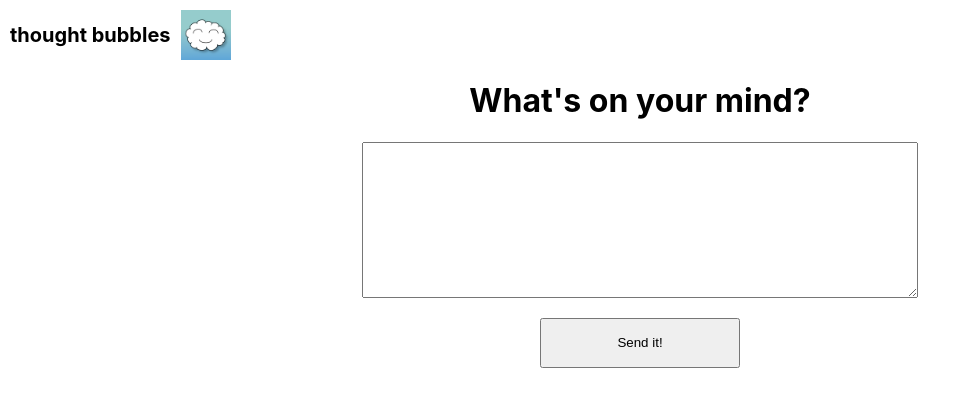
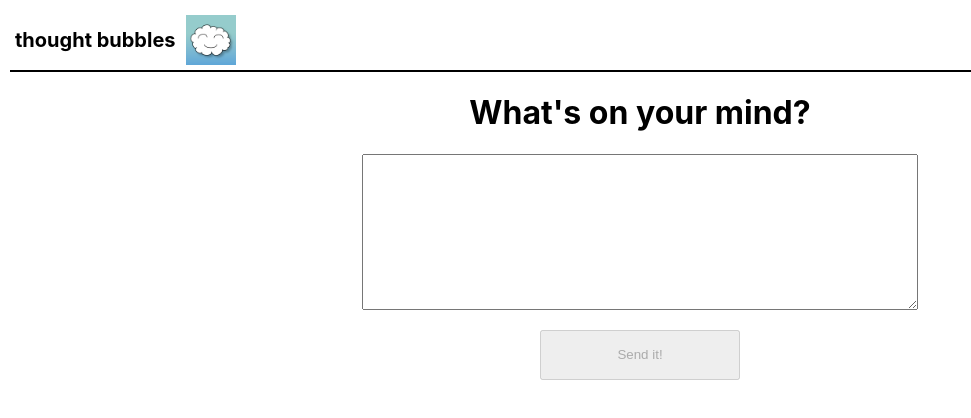
Before and after one commit to commit-app-playground/thought-bubbles-hop-frontend, a React (Create React App) app: page / in a window 1280 px wide. Shown: the top 418 px of the page, without its empty margins (0-971 px from the left). Built offline with nearby package versions, Linux system fonts and the light colour scheme.

Commit message:
Styling changes

```diff
--- a/package.json
+++ b/package.json
@@ -7,10 +7,12 @@
     "@testing-library/react": "^11.1.0",
     "@testing-library/user-event": "^12.1.10",
     "axios": "^0.21.1",
+    "nuka-carousel": "^4.7.8",
     "react": "^17.0.2",
     "react-dom": "^17.0.2",
     "react-router-dom": "^5.2.0",
     "react-scripts": "4.0.3",
+    "react-spinners": "^0.11.0",
     "styled-components": "^5.3.0",
     "web-vitals": "^1.0.1"
   },
--- a/src/App.js
+++ b/src/App.js
@@ -38,7 +38,7 @@ export default function App() {
           </Route>
 
           <Route path="/">
-            <EnterThoughtComponent key="enter-thought-component" setThoughtText={setThoughtText} />
+            <EnterThoughtComponent thoughtText={thoughtText} setThoughtText={setThoughtText} />
           </Route>
 
         </Switch>
--- a/src/components/EnterThoughtComponent.js
+++ b/src/components/EnterThoughtComponent.js
@@ -21,7 +21,7 @@ const SendThoughtButton = styled.button`
     height: 50px;
 `;
 
-const EnterThoughtComponent = ({setThoughtText}) => {
+const EnterThoughtComponent = ({thoughtText, setThoughtText}) => {
     let history = useHistory();
 
     const sendThought = () => {
@@ -32,7 +32,7 @@ const EnterThoughtComponent = ({setThoughtText}) => {
     <EnterThoughtForm key="enter-thought-form">
         <h1>What's on your mind?</h1>
         <ThoughtInput type="text" key="thought-input" onChange={(e) => setThoughtText(e.target.value)} />
-        <SendThoughtButton onClick={sendThought}>Send it!</SendThoughtButton>
+        <SendThoughtButton onClick={sendThought} disabled={!thoughtText.trim()}>Send it!</SendThoughtButton>
     </EnterThoughtForm>
     )
 };
--- a/src/components/HeaderComponent.js
+++ b/src/components/HeaderComponent.js
@@ -1,9 +1,11 @@
 import styled from 'styled-components';
 
 const HeaderBar = styled.div`
-    display: flex;
+    display: inline-flex;
     flex-direction: row;
     align-items: center;
+    padding: 5px;
+    border-bottom: 2px solid black;
 `
 
 const Title = styled.strong`
--- a/src/components/MatchedComponent.js
+++ b/src/components/MatchedComponent.js
@@ -3,11 +3,13 @@ import {
   } from "react-router-dom";
 import styled from 'styled-components';
 import React from 'react';
+import Carousel from "nuka-carousel";
 
 const MatchedComponentContainer = styled.div`
     display: flex;
     flex-direction: column;
     align-items: center;
+    justify-content: center;
 `;
 
 const RestartButton = styled.button`
@@ -16,24 +18,40 @@ const RestartButton = styled.button`
     height: 50px;
 `;
 
+const ThoughtBox = styled.div`
+  height: 150px;
+  border-top: 2px solid black;
+  border-bottom: 2px solid black;
+`
+
+const ThoughtContent = styled.p`
+  vertical-align: middle;
+  text-align: center;
+  margin-left: 80px;
+  margin-right: 80px;
+`
 
 const MatchedComponent = ({relatedThoughts}) => {
     let history = useHistory();
 
     const thoughtElements = relatedThoughts.map((thought, index) =>
-      <li key={'thought-' + index}>{thought.text}</li>
+      <ThoughtBox key={'thought-' + index}>
+        <ThoughtContent>{thought.text}</ThoughtContent>
+      </ThoughtBox>
     );
 
     const restart = () => {
       history.push('/');
     }
 
+    const thoughtText = relatedThoughts.length === 1 ? 'thought' : 'thoughts';
+
     return (
       <MatchedComponentContainer>
-        <h1>Matched {relatedThoughts.length} thoughts</h1>
-        <ul>
+        <h1>Matched {relatedThoughts.length} {thoughtText}</h1>
+        <Carousel width={'700px'}>
           {thoughtElements}
-        </ul>
+        </Carousel>
 
         <RestartButton onClick={restart}>Again?</RestartButton>
       </MatchedComponentContainer>
--- a/src/components/MatchingComponent.js
+++ b/src/components/MatchingComponent.js
@@ -4,6 +4,7 @@ import {
 import styled from 'styled-components';
 import React, { useEffect } from 'react';
 import { sendAndReceiveRelatedThoughts } from '../api';
+import { ClipLoader } from "react-spinners";
 
 const MatchingComponentContainer = styled.div`
     display: flex;
@@ -15,6 +16,10 @@ const MatchingComponent = ({thoughtText, setRelatedThoughts}) => {
     let history = useHistory();
 
     useEffect(() => {
+      if (!thoughtText) {
+        return;
+      }
+
       sendAndReceiveRelatedThoughts(thoughtText)
         .then((data) => {
           console.log(data);
@@ -26,6 +31,7 @@ const MatchingComponent = ({thoughtText, setRelatedThoughts}) => {
     return (
       <MatchingComponentContainer>
         <h1>Waiting for matches...</h1>
+        <ClipLoader color={'#000000'} loading={true} size={150} />
       </MatchingComponentContainer>
     )
 }
```
Also changed, not shown: 1 other file (tests, documents, lock files or other folders).
